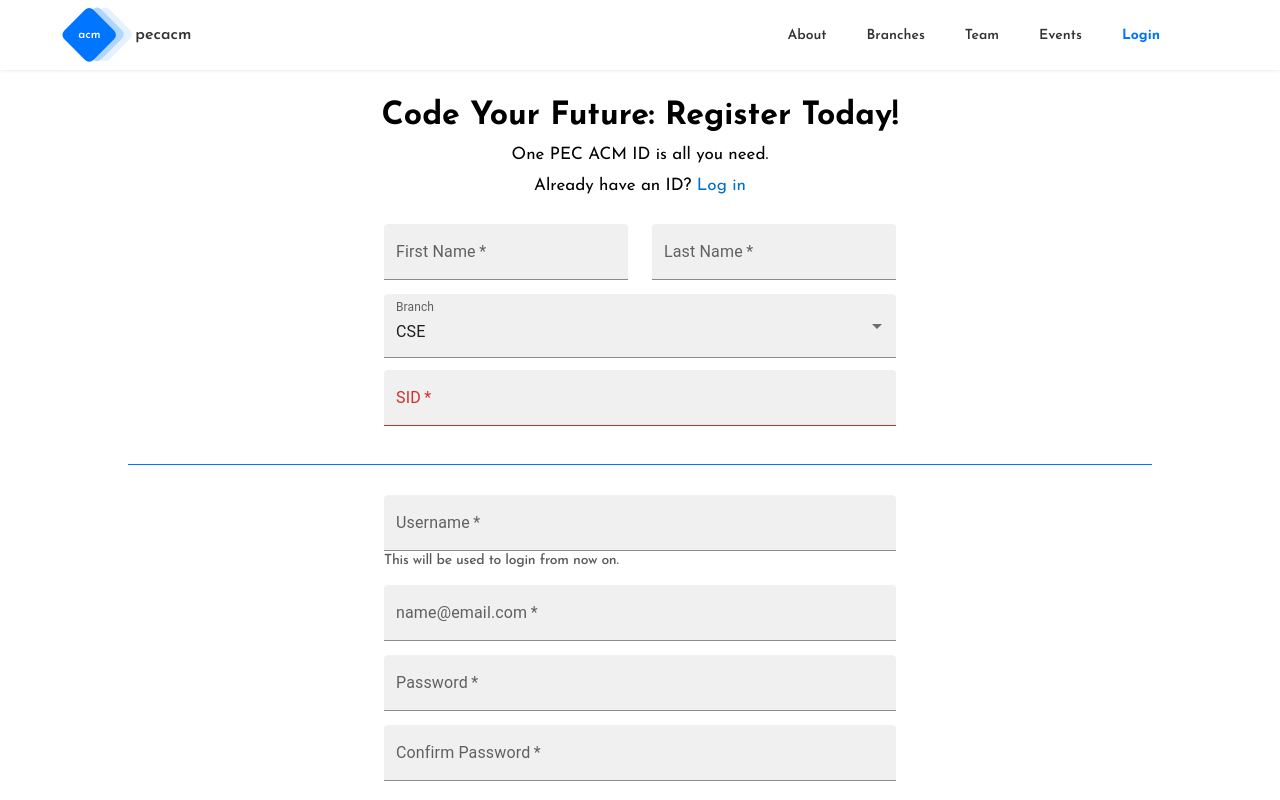
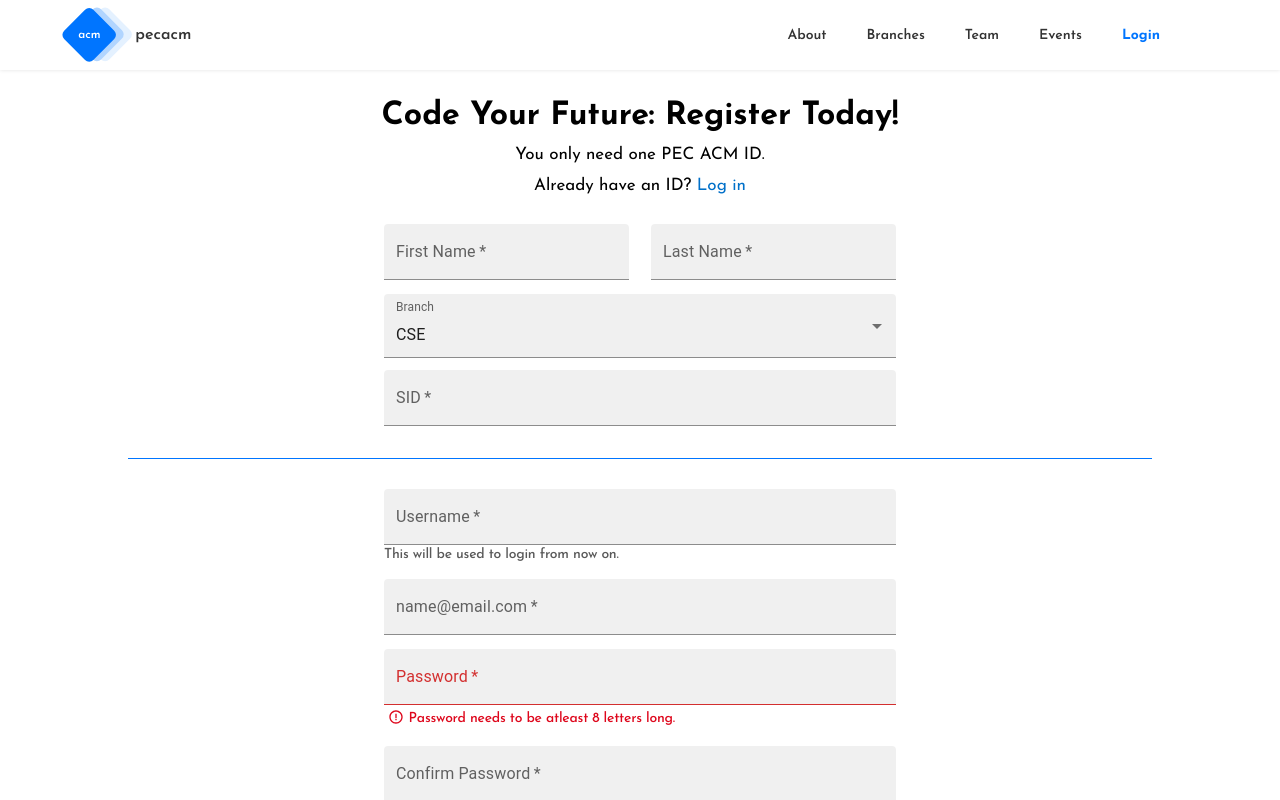
Before and after one commit to PEC-CSS/website, a Next.js app: page /register in a window 1280 px wide. Shown: the top 800 px of the page. Built offline with nearby package versions, Linux system fonts and the light colour scheme.

Commit message:
Added checks for weak password

```diff
--- /dev/null
+++ b/components/register/ErrorTextBox.tsx
@@ -0,0 +1,23 @@
+import React from 'react'
+import { IconType } from 'react-icons/lib'
+import styles from "../../styles/pages/register.module.scss";
+
+type Props = {
+    text?: string,
+    icon: JSX.Element
+}
+
+function ErrorTextBox({ text, icon }: Props) {
+    return (
+        <div className={styles.errorBoxWrapper}>
+            <span className={`${styles.errorText}`}>
+                {icon}
+            </span>
+            <span className={`${styles.smallText} ${styles.errorText} ${styles.spaceBefore}`}>
+                {text}
+            </span>
+        </div>
+    )
+}
+
+export default ErrorTextBox;
--- a/pages/register.tsx
+++ b/pages/register.tsx
@@ -7,74 +7,61 @@ import MenuItem from '@mui/material/MenuItem';
 import FormControl from '@mui/material/FormControl';
 import Select, { SelectChangeEvent } from '@mui/material/Select';
 import Link from "next/link";
+import { BiErrorCircle } from "react-icons/bi"
+import ErrorTextBox from '../components/register/ErrorTextBox';
 
 function Register() {
 
-    // TODO: Refactor branch name array
-    const branchNames = [
-        "CSE",
-        "ECE",
-        "EE",
-        "MECH",
-        "CIVIL",
-        "CSEDS",
-        "PROD"
-    ]
+    const [formValues, setFormValues] = useState({
+        firstName: '',
+        lastName: '',
+        branch: branchNames.length === 0 ? '' : branchNames[0],
+        sid: '',
+        username: '',
+        email: '',
+        password: '',
+        confirmPassword: '',
+    })
 
-    const unequalPasswordWarningText = "The passwords you entered do not match.";
+    const [error, setError] = useState(false);
 
-    const [branch, setBranch] = useState(branchNames.length === 0 ? "" : branchNames[0]);
-    const [password, setPassword] = useState('');
-    const [confirmPassword, setConfirmPassword] = useState('');
-    const [sid, setSid] = useState('');
-
-
-    const handleBranchChange = (event: SelectChangeEvent) => {
-        setBranch(event.target.value);
+    const handleChange = (event: ChangeEvent<HTMLInputElement>
+        | SelectChangeEvent
+        | React.ChangeEvent<HTMLTextAreaElement
+            | HTMLInputElement>) => {
+        event.preventDefault();
+        const name = event.target.name;
+        const value = event.target.value;
+        setFormValues({
+            ...formValues,
+            [name]: value
+        })
     }
 
-    const handlePasswordChange = (event: ChangeEvent<HTMLInputElement>) => {
-        setPassword(event.target.value);
-    }
+    const handleSubmit = (event: React.FormEvent<HTMLFormElement>) => {
+        event.preventDefault();
 
-    const handleConfirmPasswordChange = (event: ChangeEvent<HTMLInputElement>) => {
-        setConfirmPassword(event.target.value);
-    }
+        if (!isSidCorrect(formValues.sid) || !arePasswordsMatching(formValues.password, formValues.confirmPassword)) {
+            setError(true);
 
-    const handleSidChange = (event: ChangeEvent<HTMLInputElement>) => {
-        setSid(event.target.value);
-    }
-
-    const arePasswordsMatching = () => {
-        if (confirmPassword.length === 0) {
-            return false;
+            setTimeout(() => {
+                setError(false);
+            }, 3000);
+        } else {
+            // make API calls
         }
-
-        return password !== confirmPassword;
-    }
-
-    const isSidCorrect = () => {
-        try {
-            parseInt(sid);
-            return sid.length === 8;
-        } catch (e) {
-            return false;
-        }
-    }
-
-    const handleSubmit = () => {
-
     }
 
     return (
         <PageLayout title="Register | ACM at PEC">
 
-            <form className={styles.parent}>
+            {/* Header */}
+            <form className={styles.parent} onSubmit={handleSubmit}>
 
                 <div className={styles.intro}>
                     <h1>Code Your Future: Register Today!</h1>
                     <div className={styles.introLine}>
-                        One PEC ACM ID is all you need.
+                        You only need one PEC ACM ID.
                     </div>
                     <div className={styles.introLine}>
                         Already have an ID?
@@ -82,15 +69,30 @@ function Register() {
                     </div>
                 </div>
 
+                {/* Personal User Info */}
                 <div className={styles.sectionWrapper}>
 
                     <div className={styles.flowSection}>
                         <div className={styles.name}>
                             <div className={styles.fName}>
-                                <TextField label="First Name" variant="filled" fullWidth required />
+                                <TextField
+                                    name="firstName"
+                                    label="First Name"
+                                    variant="filled"
+                                    onChange={handleChange}
+                                    value={formValues.firstName}
+                                    fullWidth
+                                    required />
                             </div>
                             <div className={styles.lName}>
-                                <TextField label="Last Name" variant="filled" fullWidth required />
+                                <TextField
+                                    name="lastName"
+                                    label="Last Name"
+                                    variant="filled"
+                                    onChange={handleChange}
+                                    value={formValues.lastName}
+                                    fullWidth
+                                    required />
                             </div>
                         </div>
 
@@ -98,8 +100,9 @@ function Register() {
                             <FormControl variant="filled" size="small" fullWidth>
                                 <InputLabel>Branch</InputLabel>
                                 <Select
-                                    onChange={handleBranchChange}
-                                    value={branch}
+                                    name="branch"
+                                    onChange={handleChange}
+                                    value={formValues.branch}
                                     sx={{ height: "4em" }}
                                 >
                                     {
@@ -110,57 +113,98 @@ function Register() {
 
                             <div>
                                 <TextField label="SID"
-                                           variant="filled"
-                                           error={!isSidCorrect()}
-                                           onChange={handleSidChange}
-                                           value={sid}
-                                           fullWidth
-                                           required />
+                                    name="sid"
+                                    variant="filled"
+                                    error={!isSidCorrect(formValues.sid)}
+                                    onChange={handleChange}
+                                    value={formValues.sid}
+                                    fullWidth
+                                    required />
+                                {
+                                    isSidCorrect(formValues.sid)
+                                        ? <></>
+                                        : <ErrorTextBox text={errorText.invalidSid} icon={<BiErrorCircle />} />
+                                }
                             </div>
                         </div>
                     </div>
 
                 </div>
 
+                {/* User Account Details */}
                 <div className={styles.sectionWrapper}>
 
                     <div className={styles.flowSection}>
                         <div className={styles.accountDetails}>
-                            <TextField label="Username" variant="filled" fullWidth required />
+                            <TextField
+                                name="username"
+                                label="Username"
+                                variant="filled"
+                                onChange={handleChange}
+                                value={formValues.username}
+                                fullWidth
+                                required />
                             <div className={styles.smallText}>This will be used to login from now on.</div>
                         </div>
                         <div className={styles.accountDetails}>
-                            <TextField label="name@email.com" variant="filled" type="email" fullWidth required />
+                            <TextField
+                                name="email"
+                                label="name@email.com"
+                                variant="filled"
+                                type="email"
+                                onChange={handleChange}
+                                value={formValues.email}
+                                fullWidth
+                                required />
                         </div>
                         <div className={styles.accountDetails}>
-                            <TextField label="Password"
+                            <TextField
+                                name="password"
+                                label="Password"
                                 variant="filled"
                                 type="password"
-                                onChange={handlePasswordChange}
-                                fullWidth required />
+                                onChange={handleChange}
+                                error={isPasswordStrong(formValues.password) !== 2}
+                                value={formValues.password}
+                                fullWidth
+                                required />
+
+                            {
+                                isPasswordStrong(formValues.password) == 2
+                                    ? <></>
+                                    : <ErrorTextBox text={errorText.weakPassword[isPasswordStrong(formValues.password)]} icon={<BiErrorCircle />} />
+                            }
                         </div>
 
                         <div className={styles.accountDetails}>
-                            <TextField label="Confirm Password"
+                            <TextField
+                                name="confirmPassword"
+                                label="Confirm Password"
                                 variant="filled"
                                 type="password"
-                                error={arePasswordsMatching()}
-                                onChange={handleConfirmPasswordChange}
-                                fullWidth required />
+                                error={!arePasswordsMatching(formValues.password, formValues.confirmPassword)}
+                                onChange={handleChange}
+                                value={formValues.confirmPassword}
+                                fullWidth
+                                required />
 
                             {
-                                !arePasswordsMatching()
+                                arePasswordsMatching(formValues.password, formValues.confirmPassword)
                                     ? <></>
-                                : <span className={`${styles.errorText} ${styles.smallText}`}>{unequalPasswordWarningText}</span>
+                                    : <ErrorTextBox text={errorText.unequalPasswords} icon={<BiErrorCircle />} />
                             }
                         </div>
                     </div>
-
                 </div>
 
-                <div className={styles.buttonGroup}>
+                {/* Submit Button */}
+                <div className={`${styles.buttonGroup} ${styles.flowSection}`}>
+                    {error
+                        ? <ErrorTextBox text={errorText.incorrectEntry} icon={<BiErrorCircle />} />
+                        : <></>
+                    }
                     <div className={styles.registerButton}>
-                        <button>Register</button>
+                        <button type="submit">Register</button>
                     </div>
                 </div>
             </form>
@@ -169,3 +213,78 @@ function Register() {
 }
 
 export default Register;
+
+const arePasswordsMatching = (password: string, confirmPassword: string): boolean => {
+    if (confirmPassword.length === 0) {
+        return true;
+    }
+
+    return password === confirmPassword;
+}
+
+const isSidCorrect = (sid: string): boolean => {
+    if (!sid) {
+        return true;
+    } else if (sid.length !== 8) {
+        return false;
+    }
+
+    for (let i = 0; i < sid.length; i++) {
+        if (sid[i] < '0' || sid[i] > '9') {
+            return false;
+        }
+    }
+
+    return true;
+}
+
+const maxRepeatedCharacter = (text: string): number => {
+    let currentRepeated = 1, maxRepeated = 1;
+    for (let i = 1; i < text.length; i++) {
+        if (text[i] == text[i - 1]) {
+            currentRepeated++;
+            maxRepeated = Math.max(maxRepeated, currentRepeated);
+        } else {
+            currentRepeated = 1;
+        }
+    }
+
+    return maxRepeated;
+}
+
+const isPasswordStrong = (password: string): number => {
+    // 0: small in length
+    // 1: repeated characters
+    // 2: ok
+
+    const minimumPasswordLength = 8;
+    const maximumRepeatedAllowed = 3;
+
+    if (maxRepeatedCharacter(password) > maximumRepeatedAllowed) {
+        return 0;
+    } else if (password.length < minimumPasswordLength) {
+        return 1;
+    } else {
+        return 2;
+    }
+}
+
+const branchNames: string[] = [
+    "CSE",
+    "ECE",
+    "EE",
+    "MECH",
+    "CIVIL",
+    "CSEDS",
+    "PROD"
+]
+
+const errorText = {
+    unequalPasswords: "The passwords you entered do not match.",
+    invalidSid: "Enter a valid SID.",
+    incorrectEntry: "One or more fields are filled incorrectly.",
+    weakPassword: [
+        "Too many consecutive repeated characters",
+        "Password needs to be atleast 8 letters long.",
+    ]
+}
--- a/styles/pages/register.module.scss
+++ b/styles/pages/register.module.scss
@@ -1,7 +1,6 @@
-@import '../variables.scss';
+@import "../variables.scss";
 
 .sectionWrapper {
-    // Add this color is variables.scss
   border-bottom: 1px solid $acm-primary;
 
   padding-top: 30px;
@@ -23,7 +22,7 @@
   font-size: 14px;
   line-height: 1.42861;
   font-weight: 500;
-    letter-spacing: -.016em;
+  letter-spacing: -0.016em;
   color: $font-secondary-color;
   width: 28em;
   word-wrap: break-word;
@@ -33,14 +32,23 @@
   color: $error-color;
 }
 
+.errorBoxWrapper {
+    display: flex;
+    align-items: center;
+    padding: 3.6px;
+}
+
+.spaceBefore {
+    padding-left: 5px;
+}
+
 .buttonGroup {
   padding-top: 16px;
-    margin: auto;
-    text-align: center;
 
   .registerButton {
     padding-top: 14px;
     padding-bottom: 40px;
+    text-align: center;
 
     // try to compose this
     button {
@@ -81,7 +89,6 @@
     }
   }
 
-
   .link {
     color: $link-primary-color;
     white-space: nowrap;
@@ -91,10 +98,10 @@
     display: flex;
     margin-bottom: 14px;
     justify-content: space-between;
+
+    .fName, .lName {
+        min-width: 245px;
     }
-
-    .fName .lName {
-        min-width: 240px;
   }
 
   .userDetails {
@@ -104,8 +111,8 @@
       text-align: left;
     }
 
-        div {
-            margin-bottom: 6px;
+    > div {
+        margin-bottom: 12px;
     }
   }
 
@@ -114,11 +121,11 @@
   }
 }
 
-@media only screen and (max-device-width: $tablet-breakpoint)  {
+@media only screen and (max-device-width: $tablet-breakpoint) {
   .name {
     flex-direction: column;
 
-        .fName .lName {
+    .fName, .lName {
       min-width: none;
     }
 
```
Lines whose indentation alone changed are shown as unchanged.
